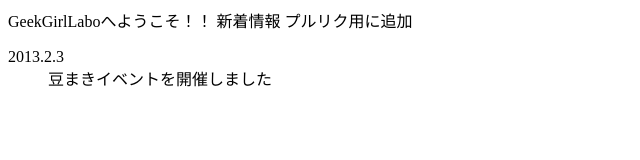
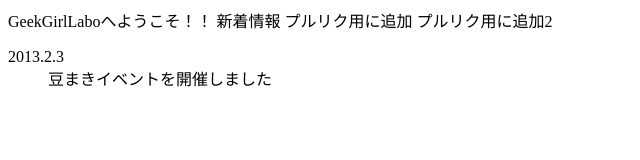
Before and after one commit to mioito/HTML, a plain HTML site: page geekgirl.html in a window 1280 px wide. Shown: the whole page, without its empty margins (0-640 px from the left). Drawn offline with Linux system fonts and the light colour scheme.

Commit message:
プルリク2

```diff
--- a/geekgirl.html
+++ b/geekgirl.html
@@ -7,6 +7,7 @@
 	GeekGirlLaboへようこそ！！
 	新着情報
 	プルリク用に追加
+	プルリク用に追加2
 	<dl>
 		<dt>2013.2.3</dt>
 		<dd>豆まきイベントを開催しました</dd>
```
